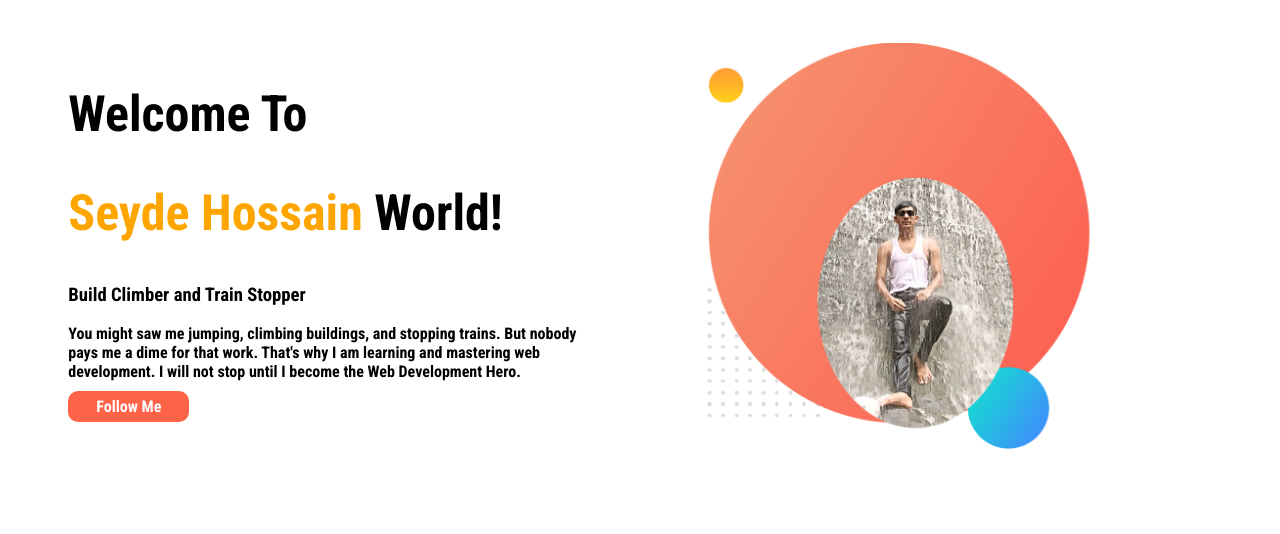
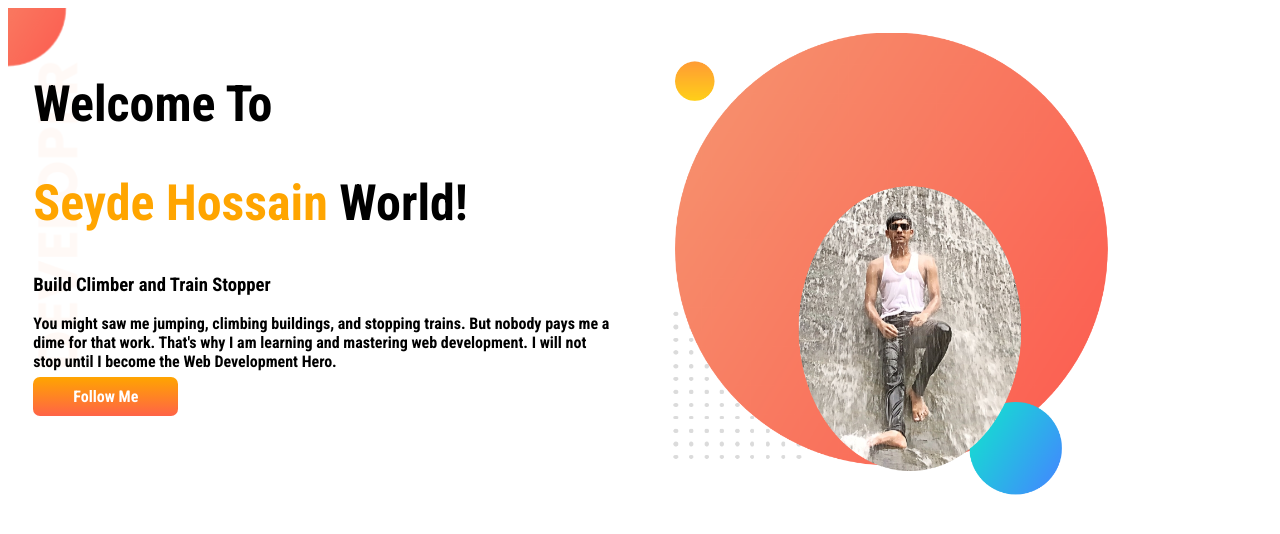
Before and after one commit to HasanBakar/portfolio-website-seyde, a plain HTML site: page index.html in a window 1280 px wide. Drawn offline with Linux system fonts and the light colour scheme.

Commit message:
changed the first section

```diff
--- a/index.html
+++ b/index.html
@@ -16,7 +16,7 @@
 </head>
 
 <body>
-    <section class="block-display">
+    <section class="block-display top-banner">
         <div class="half-width">
             <h1>Welcome To</h1>
             <h1><span class="orange-color">Seyde Hossain</span> World!</h1>
--- a/style.css
+++ b/style.css
@@ -14,21 +14,31 @@ h1 {
 .half-width {
     width: 50%;
     padding: 2%;
-    margin: 10px 35px;
+    margin: 0;
+
 }
 
 .block-display {
     display: flex;
+
+
 }
 
 .half-width img {
     width: 80%;
+
 }
 
 .link-button {
     text-decoration: none;
-    background-color: tomato;
-    padding: 6px 28px;
-    border-radius: 10px;
+    font-weight: 700;
+    background-image: linear-gradient(orange, tomato);
+    border-radius: 7px;
+    padding: 10px 40px;
     color: white;
 }
+
+.top-banner {
+    background-image: url(images/top-banner.png);
+    background-repeat: no-repeat;
+}
```
